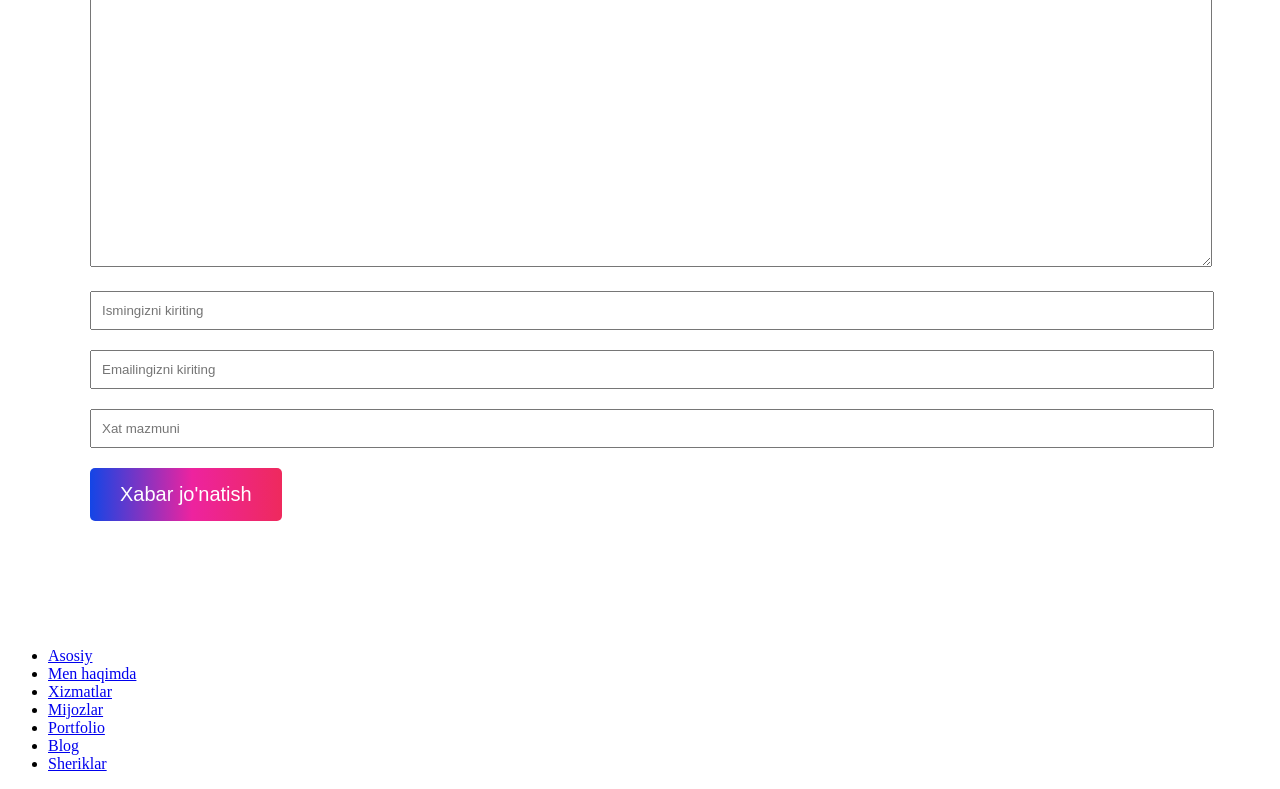
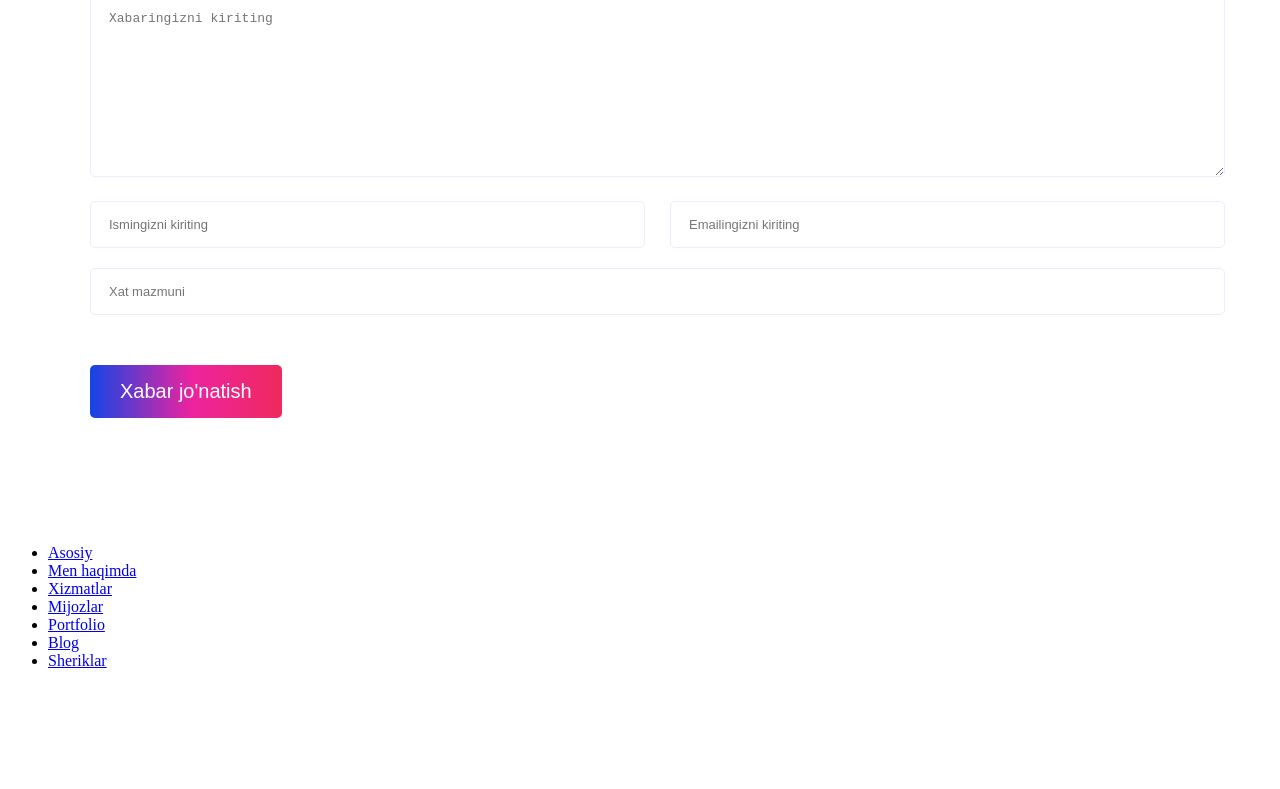
Before and after one commit to BakhtiyDeveloper/Test_Portfolio, a plain HTML site: page contact.html in a window 1280 px wide. Shown: the part 191-980 px from the top of the page. After the commit the page ends 877 px from the top, so only its background shows below. Drawn offline with Linux system fonts and the light colour scheme.

Commit message:
added style in contact.css file

```diff
--- a/CSS/contact.css
+++ b/CSS/contact.css
@@ -2,8 +2,42 @@
     padding: 110px 20px;
 }
 
+.contact-title{
+    font-size: 50px;
+}
+
 textarea, input {
     width: 100%;
-    padding: 10px;
-    margin-bottom: 20px;
+    padding: 15px;
+    margin-top: 10px;
+    margin-bottom: 10px;
+    border: 1px solid #f0e9ff;
+    border-radius: 5px;
+    padding-left: 18px;
+    font-size: 13px;
+    background: transparent;
 }
+
+textarea:focus,
+input:focus {
+    outline: 0;
+
+}
+
+.half-row {
+    width: 50%;
+    float: left;
+    box-sizing: border-box;
+}
+
+.contact__firstname {
+    padding-right: 30px;
+}
+
+.contact__email {
+    padding-left: 30px;
+}
+
+.contact__send {
+    margin-top: 40px;
+}
--- a/contact.html
+++ b/contact.html
@@ -52,11 +52,15 @@
                 Men bilan boglaning
             </div>
             <form action="/server.php" method="GET">
-                <textarea rows="20" placeholder="Xabaringizni kiriting" name="messege"></textarea>
-                <input type="text" placeholder="Ismingizni kiriting" name="firstname">
-                <input type="email" placeholder="Emailingizni kiriting" name="email">
+                <textarea rows="10" placeholder="Xabaringizni kiriting" name="messege"></textarea>
+                <div class="half-row contact__firstname">
+                    <input type="text" placeholder="Ismingizni kiriting" name="firstname">
+                </div>
+                <div class="half-row contact__email">
+                    <input type="email" placeholder="Emailingizni kiriting" name="email">
+                </div>
                 <input type="text" placeholder="Xat mazmuni" name="subject">
-                <button class="button" type="submit">Xabar jo'natish</button>
+                <button class="button contact__send" type="submit">Xabar jo'natish</button>
             </form>
 
         </section>
```
